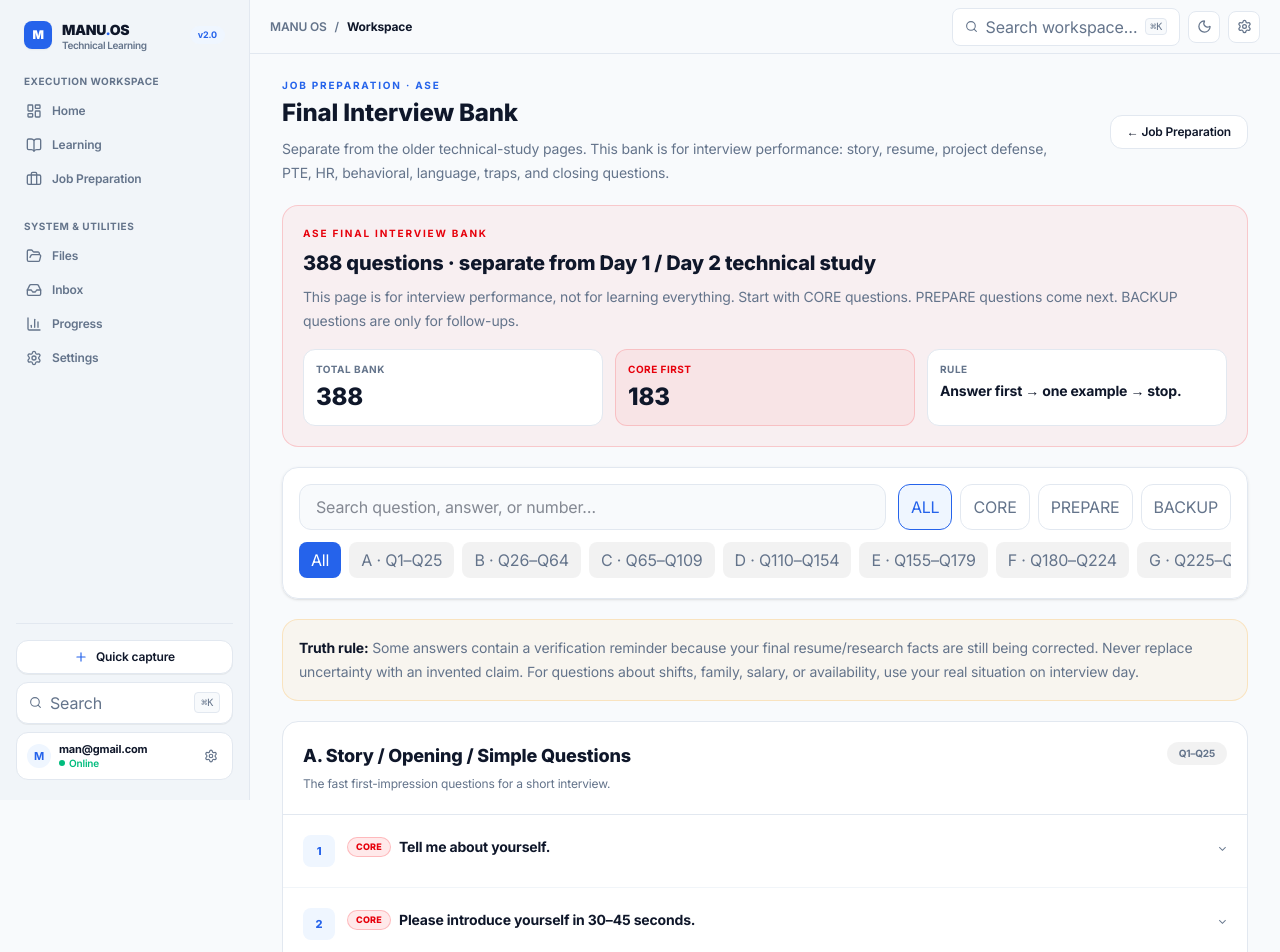
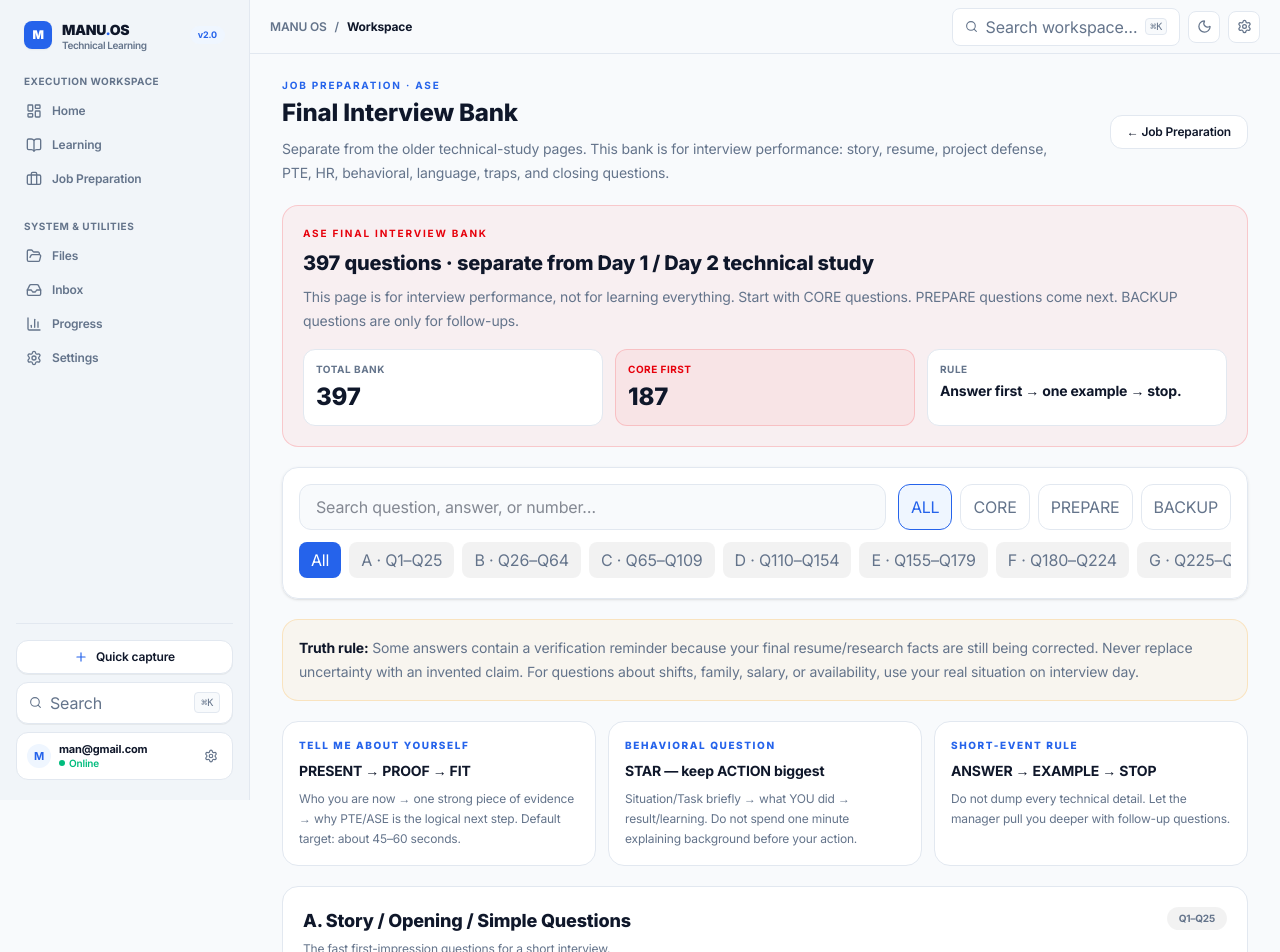
Before and after one commit to manideepreddyyanala4-svg/MANU-LEARNING_OS, a Next.js app: page /job-preparation/ase-final-interview-bank in a window 1280 px wide. Shown: the top 952 px of the page. Built offline with nearby package versions, Linux system fonts and the light colour scheme.

Commit message:
Add final audit category and interview answer frameworks

```diff
--- a/components/ase-final-interview/ase-final-interview-bank.tsx
+++ b/components/ase-final-interview/ase-final-interview-bank.tsx
@@ -5,6 +5,7 @@ import { interviewCategoriesPart1 } from './data-part1';
 import { interviewCategoriesPart2 } from './data-part2';
 import { interviewCategoriesPart3 } from './data-part3';
 import { interviewCategoriesPart4 } from './data-part4';
+import { interviewCategoriesPart5 } from './data-part5';
 import type { InterviewPriority } from './types';
 
 const categories = [
@@ -12,6 +13,7 @@ const categories = [
   ...interviewCategoriesPart2,
   ...interviewCategoriesPart3,
   ...interviewCategoriesPart4,
+  ...interviewCategoriesPart5,
 ];
 
 const priorityStyles: Record<InterviewPriority, string> = {
@@ -126,6 +128,24 @@ export function AseFinalInterviewBank() {
         <strong className="text-[var(--fg)]">Truth rule:</strong> Some answers contain a verification reminder because your final resume/research facts are still being corrected. Never replace uncertainty with an invented claim. For questions about shifts, family, salary, or availability, use your real situation on interview day.
       </div>
 
+      <div className="grid gap-3 lg:grid-cols-3">
+        <div className="rounded-2xl border border-[var(--line)] bg-[var(--surface)] p-4">
+          <p className="text-[10px] font-extrabold uppercase tracking-[0.16em] text-[var(--accent)]">Tell me about yourself</p>
+          <p className="mt-2 text-sm font-bold text-[var(--fg)]">PRESENT → PROOF → FIT</p>
+          <p className="mt-2 text-xs leading-5 text-[var(--muted)]">Who you are now → one strong piece of evidence → why PTE/ASE is the logical next step. Default target: about 45–60 seconds.</p>
+        </div>
+        <div className="rounded-2xl border border-[var(--line)] bg-[var(--surface)] p-4">
+          <p className="text-[10px] font-extrabold uppercase tracking-[0.16em] text-[var(--accent)]">Behavioral question</p>
+          <p className="mt-2 text-sm font-bold text-[var(--fg)]">STAR — keep ACTION biggest</p>
+          <p className="mt-2 text-xs leading-5 text-[var(--muted)]">Situation/Task briefly → what YOU did → result/learning. Do not spend one minute explaining background before your action.</p>
+        </div>
+        <div className="rounded-2xl border border-[var(--line)] bg-[var(--surface)] p-4">
+          <p className="text-[10px] font-extrabold uppercase tracking-[0.16em] text-[var(--accent)]">Short-event rule</p>
+          <p className="mt-2 text-sm font-bold text-[var(--fg)]">ANSWER → EXAMPLE → STOP</p>
+          <p className="mt-2 text-xs leading-5 text-[var(--muted)]">Do not dump every technical detail. Let the manager pull you deeper with follow-up questions.</p>
+        </div>
+      </div>
+
       {visible.map((category) => (
         <section key={category.id} className="overflow-hidden rounded-2xl border border-[var(--line)] bg-[var(--surface)] shadow-2xs">
           <div className="border-b border-[var(--line)] p-5">
```
